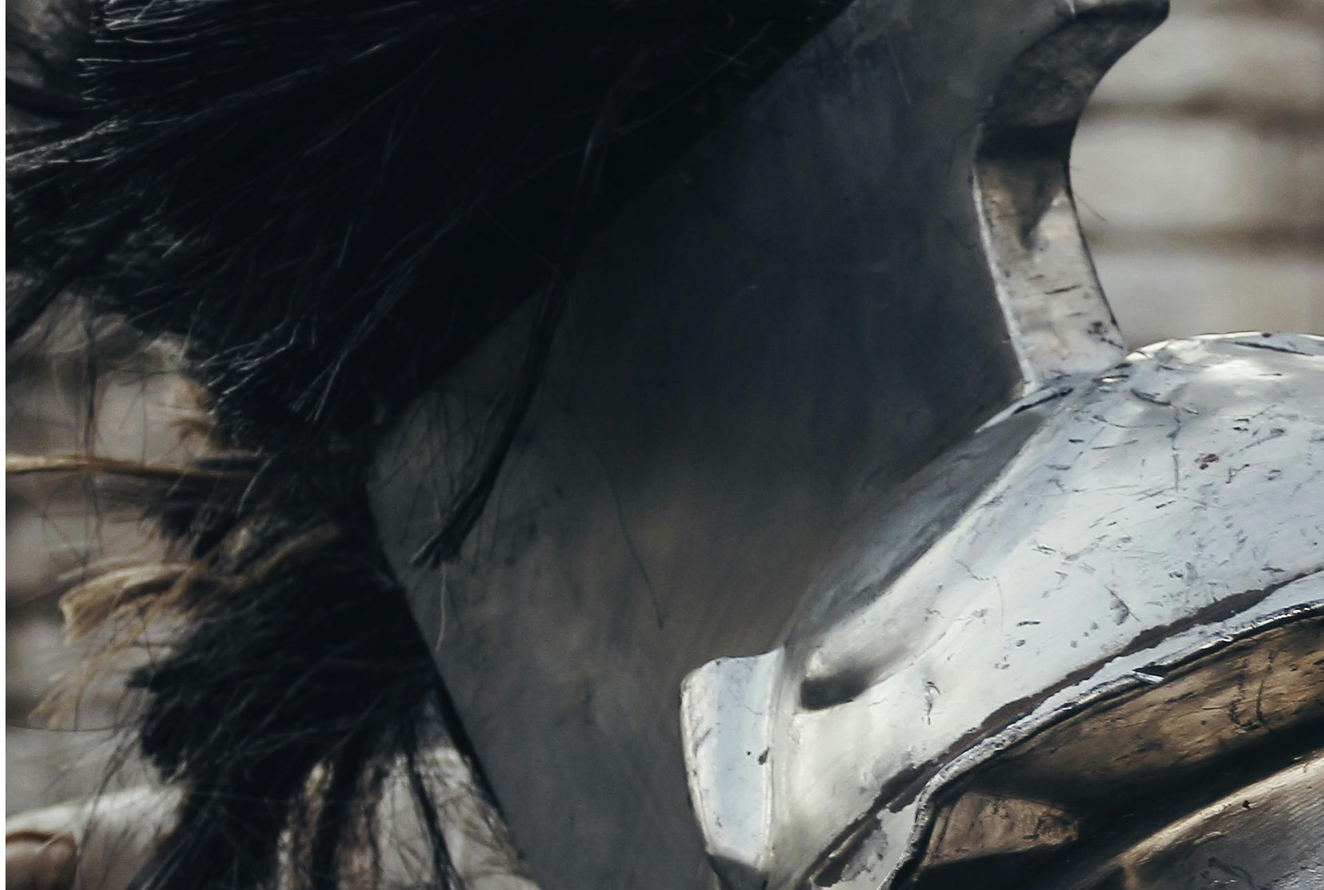
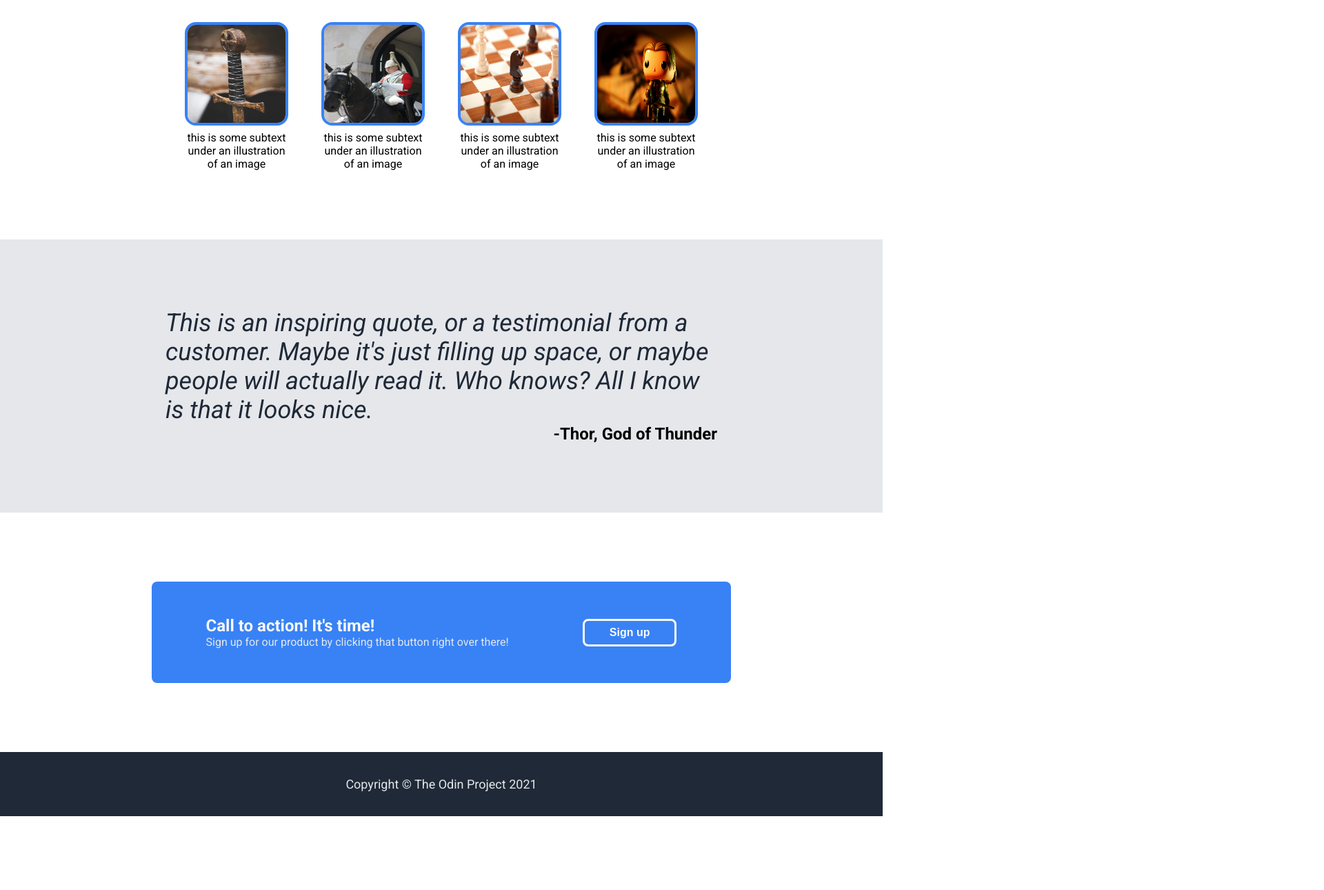
Before and after one commit to Sys-Omertosa/odin-landing-page, a plain HTML site: page index.html in a window 1280 px wide. Shown: the part 706-1996 px from the top of the page at 69% size, 1920 px wide, since content can reach past the window. After the commit the page ends 1889 px from the top, so only its background shows below. Drawn offline with Linux system fonts and the light colour scheme.

Commit message:
Create & edit HTML and CSS files for landing page

```diff
--- a/css/styles.css
+++ b/css/styles.css
@@ -0,0 +1,225 @@
+html {
+  box-sizing: border-box;
+}
+
+*, *:before, *:after {
+  box-sizing: inherit;
+  margin: 0;
+  padding: 0;
+}
+
+body {
+    font-family: Roboto, sans-serif;
+    display: flex;
+    flex-direction: column;
+}
+
+.hero-pane,
+.footer {
+    background-color: #1F2937;
+}
+
+.hero-pane {
+    height: 600px;
+    display: flex;
+    flex-direction: column;
+    width: 100%;
+}
+
+.header {
+    margin: 24px 0 0 0;
+    display: flex;
+    justify-content: space-around;
+    align-items: center;
+}
+
+.header .logo,
+.hero-text h1 {
+    color: #F9FAF8;
+}
+
+.header .logo {
+    font-size: 24px;
+    font-weight: bold;
+}
+
+.header-links {
+    list-style-type: none;
+    display: flex;
+    gap: 24px;
+}
+
+.header-links li a {
+    text-decoration: none;
+}
+
+.header-links li a,
+.hero-text p {
+    font-size: 18px;
+    color: #a6a7a9;
+}
+
+.hero-container {
+    display: flex;
+    flex: 1;
+    align-items: center;
+    justify-content: center;
+}
+
+.hero-section {
+    display: flex;
+    justify-content: space-between;
+    align-items: center;
+    width: 1020px;
+}
+
+.hero-text {
+    width: 450px
+}
+
+.hero-text h1 {
+    font-size: 48px;
+}
+
+.hero-text button {
+    margin: 10px 0 0 0;
+    padding: 8px 36px;
+    font-size: 16px;
+    font-weight: bold;
+    color: #F9FAF8;
+    border-radius: 8px;
+    border-style: none;
+}
+
+.hero-text button,
+.sign-up-pane {
+    background-color: #3882F6;
+}
+
+.hero-img {
+    margin-left: 100px;
+}
+
+.hero-img img{
+    max-width: 100%;
+    height: auto;
+}
+
+.information-pane {
+    display : flex;
+    flex-direction: column;
+}
+
+.random-information {
+    display: flex;
+    flex-direction: column;
+    align-items: center;
+    height: 500px;
+    flex: 1;
+    margin-bottom: 100px;
+}
+
+.random-information h2 {
+    font-size: 36px;
+    color: #1F2937;
+    font-weight: 900;
+    margin: 48px 0;
+}
+
+.random-information .content {
+    display: flex;
+    justify-content: center;
+    flex-wrap: wrap;
+    gap: 48px;
+}
+
+.info {
+    display: flex;
+    flex-direction: column;
+    align-items: center;
+}
+
+.info img {
+    width: 150px;
+    height: 150px;
+    border-radius: 16px;
+    border: 4px solid #3882F6;
+}
+
+.subtext {
+    width: 150px;
+    text-align: center;
+    margin: 8px 0 0 0;
+}
+
+.quote-pane {
+    height: 400px;
+    background-color: #E5E7EB;
+    flex: 1;
+    padding: 100px 0;
+    display: flex;
+    justify-content: center;
+}
+
+.quote-content {
+    max-width: 800px;
+    display: flex;
+    flex-direction: column;
+    align-items: center;
+}
+
+.quote-pane p {
+    font-size: 36px;
+    font-style: italic;
+    font-weight: light;
+    color: #1F2937;
+}
+
+.attribute {
+    font-weight: bold;
+    font-size: 24px;
+    align-self: flex-end;
+}
+
+.sign-up-pane {
+    margin: 100px 220px;
+    flex: 1;
+    display: flex;
+    justify-content: space-around;
+    align-items: center;
+    border-radius: 8px;
+    padding: 50px;
+}
+
+.sign-up-pane .left h3 {
+    color: #F9FAF8;
+    font-size: 24px;
+}
+
+.sign-up-pane .left div {
+    color: #E5E7EB;
+}
+
+.sign-up-pane .right button {
+    background-color: #3882F6;
+    padding: 8px 36px;
+    font-size: 16px;
+    font-weight: bold;
+    color: #F9FAF8;
+    border-radius: 8px;
+    border: 3px solid #F9FAF8;
+    margin-left: 50px;
+}
+
+.footer {
+    padding: 36px 0;
+    display: flex;
+    justify-content: center;
+    align-items: center;
+}
+
+.footer-text {
+    color: #E5E7EB;
+    font-size: 18px;
+
+}
--- a/index.html
+++ b/index.html
@@ -1,28 +1,75 @@
 <!DOCTYPE html>
 <html lang="en">
     <head>
-        <meta charset="UTF-8">
-        <meta name="viewport" content="width=device-width, initial-scale=1.0">
-        <title>Document</title>
+        <meta charset="UTF-8" />
+        <meta name="viewport" content="width=device-width, initial-scale=1.0" />
+        <meta http-equiv="X-UA-Compatible" content="IE=edge" />
+
+        <title>Odin Landing Page — Sys-Omertosa</title>
+
+        <link rel="stylesheet" href="./css/styles.css" />
+
+        <link rel="preconnect" href="https://fonts.googleapis.com" />
+        <link rel="preconnect" href="https://fonts.gstatic.com" crossorigin />
+        <link
+            href="https://fonts.googleapis.com/css2?family=Roboto:ital,wght@0,100..900;1,100..900&display=swap"
+            rel="stylesheet"
+        />
     </head>
     <body>
         <div class="hero-pane">
             <div class="header">
+                <div class="left">
                     <div class="logo">Header Logo</div>
+                </div>
+                <div class="right">
                     <ul class="header-links">
-                    <li><a href="https://google.com" target="_blank" rel="noopener noreferrer">header link one</a></li>
-                    <li><a href="https://google.com" target="_blank" rel="noopener noreferrer">header link two</a></li>
-                    <li><a href="https://google.com" target="_blank" rel="noopener noreferrer">header link three</a></li>
+                        <li>
+                            <a
+                                href="https://google.com"
+                                target="_blank"
+                                rel="noopener noreferrer"
+                                >header link one</a
+                            >
+                        </li>
+                        <li>
+                            <a
+                                href="https://google.com"
+                                target="_blank"
+                                rel="noopener noreferrer"
+                                >header link two</a
+                            >
+                        </li>
+                        <li>
+                            <a
+                                href="https://google.com"
+                                target="_blank"
+                                rel="noopener noreferrer"
+                                >header link three</a
+                            >
+                        </li>
                     </ul>
                 </div>
+            </div>
+            <div class="hero-container">
                 <div class="hero-section">
                     <div class="hero-text">
                         <h1>This website is awesome</h1>
-                    <p>This website has some subtext that goes under the main title. It's a smaller font and the color is lower contrast</p>
+                        <p>
+                            This website has some subtext that goes under the
+                            main title. It's a smaller font and the color is
+                            lower contrast
+                        </p>
                         <button>Sign Up</button>
                     </div>
                     <div class="hero-img">
-                    <img src="./img/knight-armor.jpg" alt="Knight armor equipment rested on a rocky porch">
+                        <img
+                            src="./img/knight-armor.jpg"
+                            alt="Knight armor equipment rested on a rocky porch"
+                            height="250"
+                            width="500"
+                        />
+                    </div>
                 </div>
             </div>
         </div>
@@ -31,31 +78,79 @@
                 <h2>Some random information</h2>
                 <div class="content">
                     <div class="info img-1">
-                        <img src="./img/sword.jpg" alt="A very apt sword">
-                        <div class="subtext">this is some subtext under an illustration of an image</div>
+                        <img
+                            src="./img/sword.jpg"
+                            alt="A very apt sword"
+                            width="150"
+                            height="150"
+                        />
+                        <div class="subtext">
+                            this is some subtext under an illustration of an
+                            image
+                        </div>
                     </div>
                     <div class="info img-2">
-                        <img src="./img/british-innit.jpg" alt="Bwitish bo'ol o' wo'er knight">
-                        <div class="subtext">this is some subtext under an illustration of an image</div>
+                        <img
+                            src="./img/british-innit.jpg"
+                            alt="Bwitish bo'ol o' wo'er knight"
+                            width="150"
+                            height="150"
+                        />
+                        <div class="subtext">
+                            this is some subtext under an illustration of an
+                            image
+                        </div>
                     </div>
                     <div class="info img-3">
-                        <img src="./img/chess-knight.jpg" alt="...Not the right kind of knight (a chess knight)...">
-                        <div class="subtext">this is some subtext under an illustration of an image</div>
+                        <img
+                            src="./img/chess-knight.jpg"
+                            alt="...Not the right kind of knight (a chess knight)..."
+                            width="150"
+                            height="150"
+                        />
+                        <div class="subtext">
+                            this is some subtext under an illustration of an
+                            image
+                        </div>
                     </div>
                     <div class="info img-4">
-                        <img src="./img/funko-knight.jpg" alt="...What in the actual-">
-                        <div class="subtext">this is some subtext under an illustration of an image</div>
+                        <img
+                            src="./img/funko-knight.jpg"
+                            alt="...What in the actual-"
+                            width="150"
+                            height="150"
+                        />
+                        <div class="subtext">
+                            this is some subtext under an illustration of an
+                            image
+                        </div>
                     </div>
                 </div>
             </div>
             <div class="quote-pane">
-                <p class="quote">This is an inspiring quote, or a testimonial from a customer. Maybe it's just filling up space, or maybe people will actually read it. Who knows? All I know is that it looks nice.</p>
-                <div class="quote-attribute">-Thor, God of Thunder</div>
+                <div class="quote-content">
+                    <p class="quote">
+                        This is an inspiring quote, or a testimonial from a
+                        customer. Maybe it's just filling up space, or maybe people
+                        will actually read it. Who knows? All I know is that it
+                        looks nice.
+                    </p>
+                    <div class="attribute">
+                        -Thor, God of Thunder
+                    </div>
+                </div>
             </div>
             <div class="sign-up-pane">
+                <div class="left">
                     <h3>Call to action! It's time!</h3>
-                <div>Sign up for our product by clicking that button right over there!</div>
+                    <div>
+                        Sign up for our product by clicking that button right over
+                        there!
+                    </div>
+                </div>
+                <div class="right">
                     <button>Sign up</button>
+                </div>
             </div>
         </div>
         <div class="footer">
```
Lines whose indentation alone changed are shown as unchanged.
